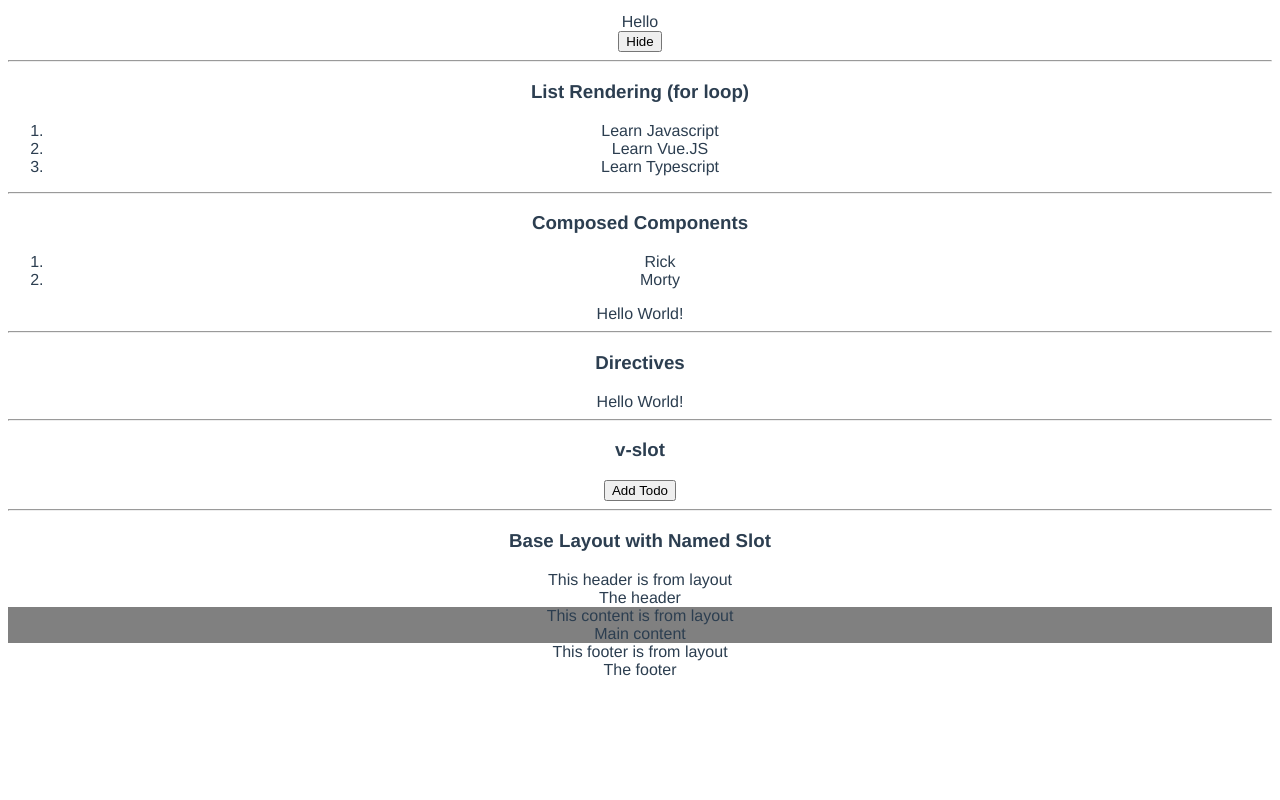
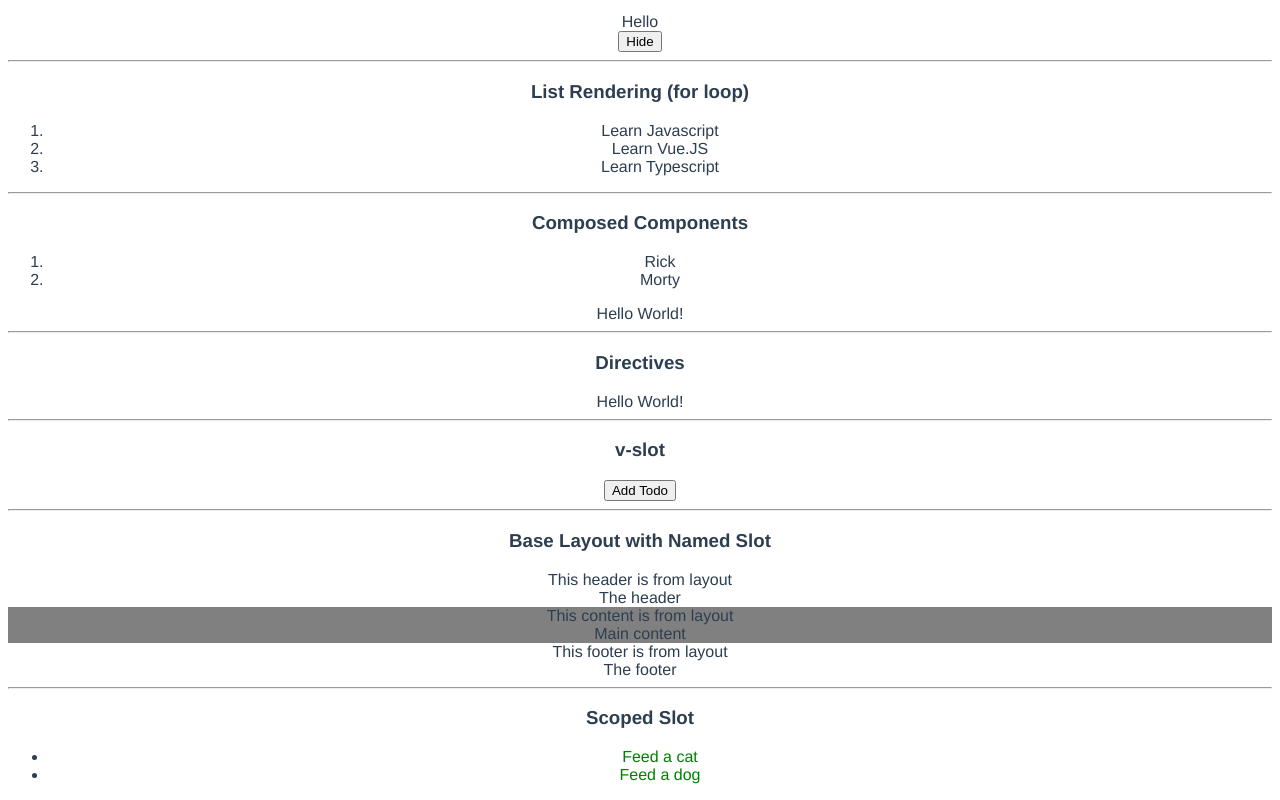
Before and after one commit to nor1c/vue-play, a Vue app in the folder hello-world/: page /misc in a window 1280 px wide. Shown: the part 214-1014 px from the top of the page. Before the commit the page ends 901 px from the top, so only its background shows below. Built offline with nearby package versions, Linux system fonts and the light colour scheme.

Commit message:
scoped slot

```diff
--- /dev/null
+++ b/hello-world/src/components/TodoList.vue
@@ -0,0 +1,17 @@
+<template>
+    <ul>
+        <li v-for="item in items">
+            <slot :item="item"></slot>
+        </li>
+    </ul>
+</template>
+
+<script>
+export default {
+    data() {
+        return {
+            items: ['Feed a cat', 'Feed a dog']
+        }
+    }
+}
+</script>
--- a/hello-world/src/views/Misc.vue
+++ b/hello-world/src/views/Misc.vue
@@ -52,6 +52,15 @@
                 </template>
             </BaseLayout>
         </div>
+        <hr>
+        <div>
+            <h3>Scoped Slot</h3>
+            <TodoList>
+                <template v-slot:default="slotProps">
+                    <span style="color:green">{{ slotProps.item }}</span>
+                </template>
+            </TodoList>
+        </div>
     </div>
 </template>
 
@@ -60,13 +69,15 @@ import TodoItem from '../components/TodoItem.vue'
 import HelloWorldProp from '../components/HelloWorldProp.vue'
 import TodoButton from '../components/TodoButton.vue'
 import BaseLayout from '../layouts/BaseLayout.vue'
+import TodoList from '../components/TodoList.vue'
 
 export default {
     components: {
         TodoItem,
         HelloWorldProp,
         TodoButton,
-        BaseLayout
+        BaseLayout,
+        TodoList
     },
     data() {
         return {
```
